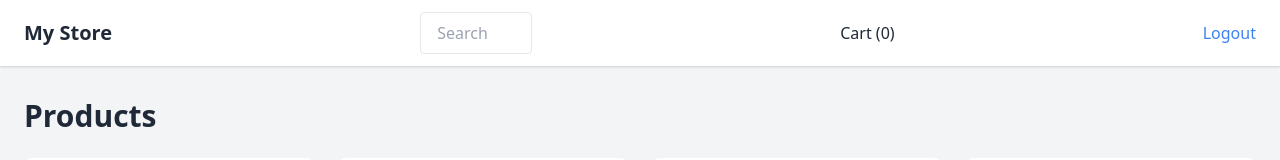
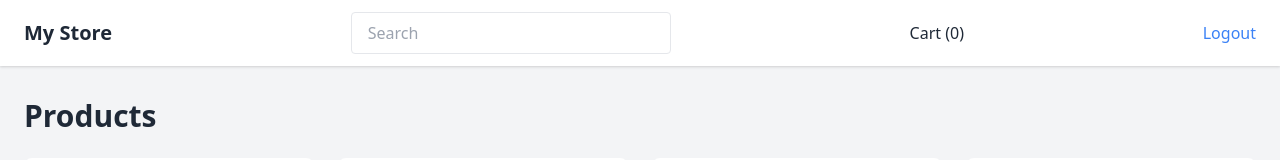
Before and after one commit to MohamedMahfouz2022/online-store, a plain HTML site: page index.html in a window 1280 px wide. Shown: the top 160 px of the page. Drawn offline with nearby package versions, Linux system fonts and the light colour scheme.

Commit message:
3 commit

```diff
--- a/index.html
+++ b/index.html
@@ -19,7 +19,7 @@
                 </div>
                 <div>
                     <input id="searchInput" type="text" placeholder="Search"
-                        class="sm:w-[20px] px-4 py-2 border rounded w-28">
+                        class="px-4 py-2 border rounded sm:w-28 xl:w-80">
                     <div id="searchResults" class="absolute bg-white border mt-1 rounded shadow-lg hidden"></div>
                 </div>
                 <div>
```
